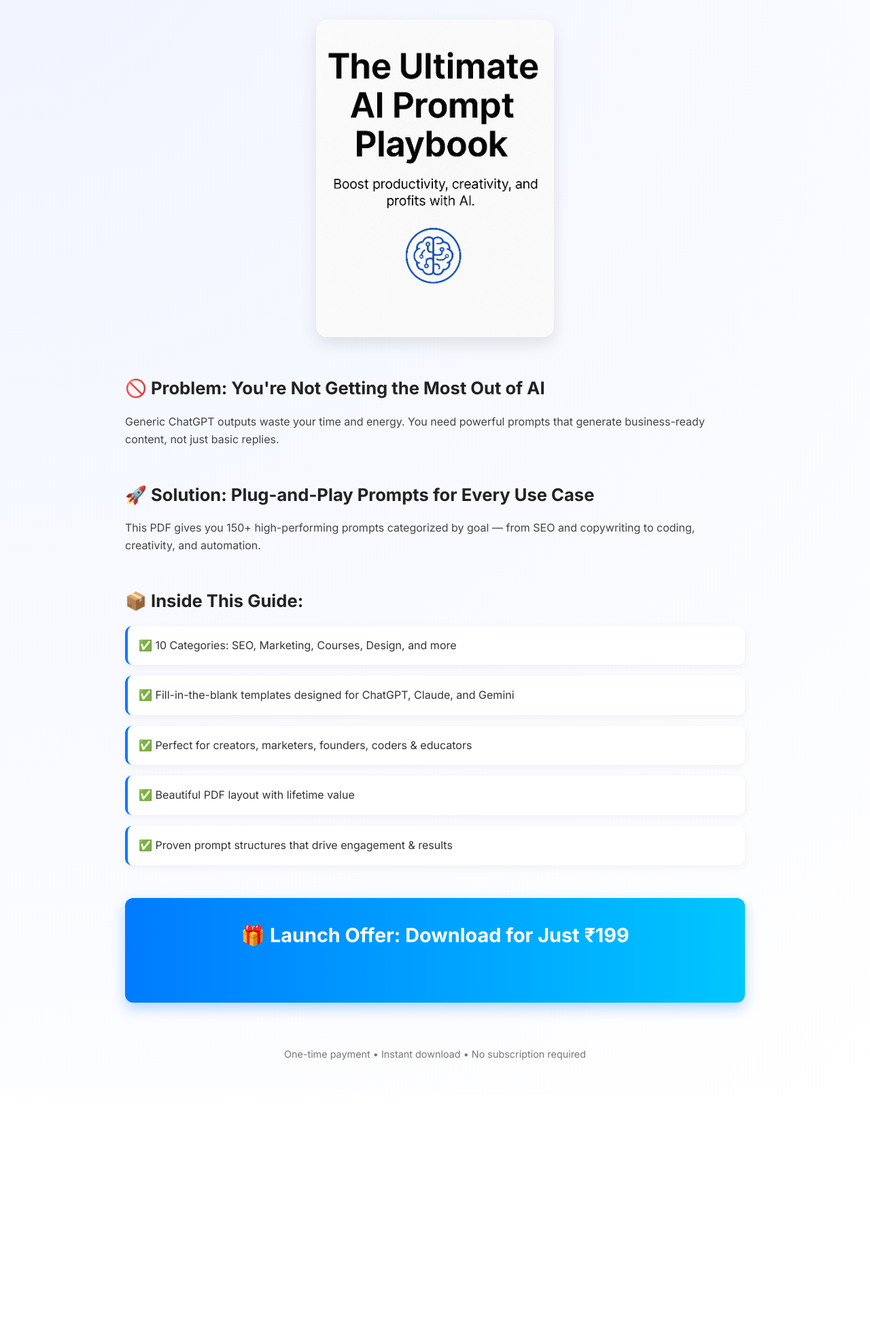
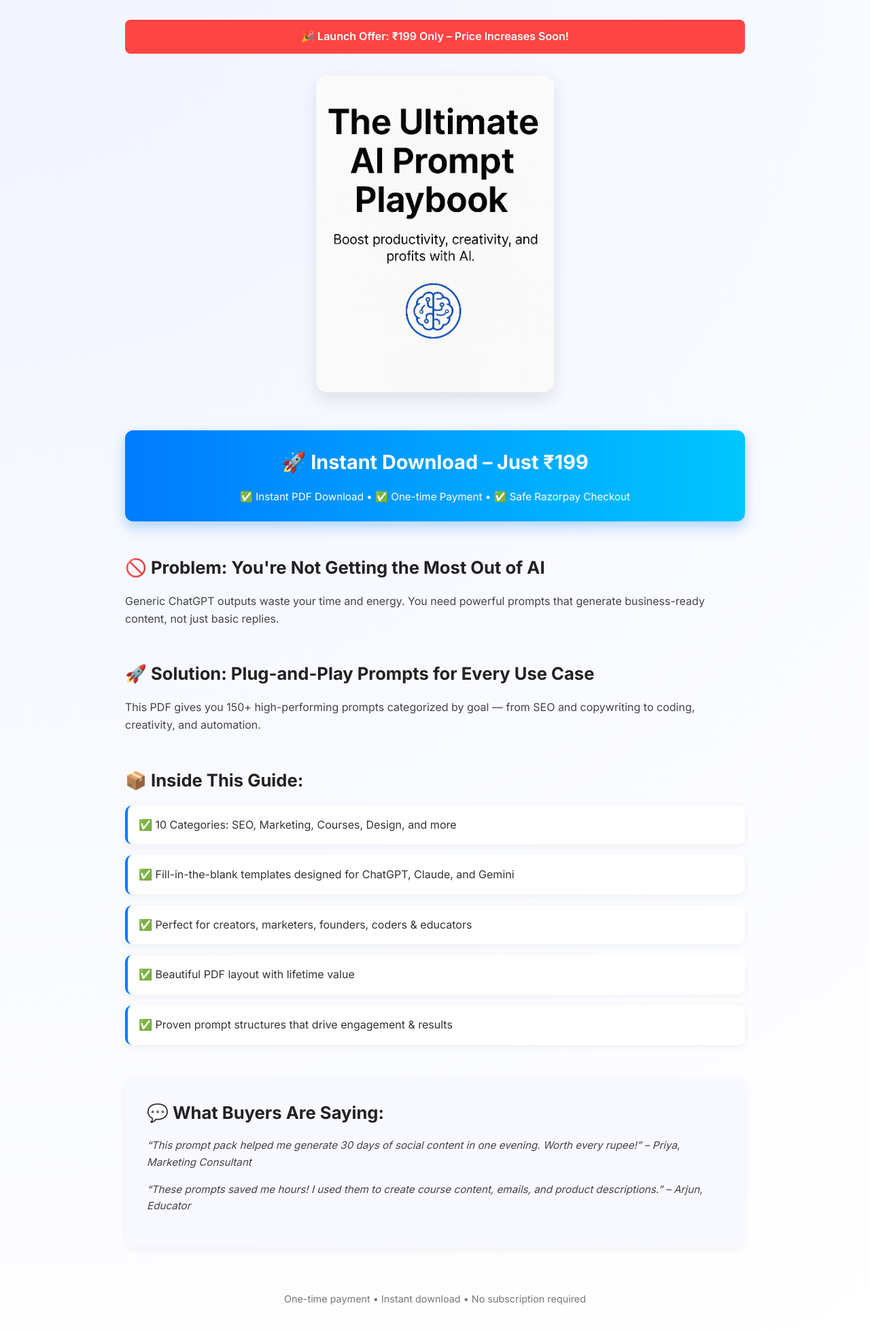
Before and after one commit to uthay2025/landing-Page, a plain HTML site: page index.html in a window 1280 px wide. Shown: the part 164-2122 px from the top of the page at 68% size. Before the commit the page ends 1774 px from the top, so only its background shows below. Drawn offline with Linux system fonts and the light colour scheme.

Commit message:
Add files via upload

```diff
--- a/index.html
+++ b/index.html
@@ -11,16 +11,11 @@
   <link rel="preconnect" href="https://fonts.gstatic.com" crossorigin>
   <link href="https://fonts.googleapis.com/css2?family=Inter:wght@400;600;700&display=swap" rel="stylesheet">
   <style>
-    * {
-      box-sizing: border-box;
-      margin: 0;
-      padding: 0;
-    }
+    * { box-sizing: border-box; margin: 0; padding: 0; }
     body {
       font-family: 'Inter', sans-serif;
       background: radial-gradient(circle at top left, #f0f4ff, #ffffff);
-      color: #333;
-      line-height: 1.6;
+      color: #333; line-height: 1.6;
       overflow-x: hidden;
     }
     .container {
@@ -55,24 +50,40 @@
       box-shadow: 0 10px 25px rgba(0, 0, 0, 0.1);
       transition: transform 0.3s ease;
     }
-    .hero img:hover {
-      transform: scale(1.02);
+    .hero img:hover { transform: scale(1.02); }
+
+    .urgency {
+      background: #ff4444;
+      color: white;
+      text-align: center;
+      padding: 0.75rem;
+      font-weight: 600;
+      border-radius: 8px;
+      margin-bottom: 1.5rem;
     }
-    section {
-      margin: 3rem 0;
+
+    .quick-cta {
+      text-align: center;
+      margin-top: 2rem;
+      padding: 1.5rem;
+      background: linear-gradient(to right, #007bff, #00c6ff);
+      border-radius: 12px;
+      color: white;
+      box-shadow: 0 8px 20px rgba(0, 123, 255, 0.3);
     }
-    section h2 {
-      font-size: 1.6rem;
-      color: #222;
-      margin-bottom: 1rem;
+    .quick-cta h2 { font-size: 1.8rem; margin-bottom: 1rem; }
+
+    .trust-points {
+      margin-top: 1rem;
+      font-size: 0.95rem;
     }
-    section p {
-      font-size: 1rem;
-      color: #444;
-    }
+
+    section { margin: 3rem 0; }
+    section h2 { font-size: 1.6rem; color: #222; margin-bottom: 1rem; }
+    section p { font-size: 1rem; color: #444; }
+
     .features ul {
-      list-style: none;
-      padding-left: 0;
+      list-style: none; padding-left: 0;
     }
     .features li {
       background: #fff;
@@ -84,28 +95,27 @@
       font-size: 1rem;
       color: #333;
     }
-    .cta {
-      text-align: center;
-      margin-top: 3rem;
+
+    .testimonials {
+      background: #f8f8ff;
       padding: 2rem;
-      background: linear-gradient(to right, #007bff, #00c6ff);
       border-radius: 12px;
-      color: white;
-      box-shadow: 0 8px 20px rgba(0, 123, 255, 0.3);
+      box-shadow: 0 4px 12px rgba(0,0,0,0.05);
     }
-    .cta h2 {
-      font-size: 1.8rem;
-      margin-bottom: 1.2rem;
+    .testimonials h2 { margin-bottom: 1rem; }
+    .testimonials p {
+      font-style: italic;
+      margin-bottom: 1rem;
+      font-size: 0.95rem;
     }
-    .cta form {
-      display: inline-block;
-    }
+
     footer {
       text-align: center;
       font-size: 0.9rem;
       color: #777;
       margin-top: 4rem;
     }
+
     @keyframes fadeIn {
       0% { opacity: 0; transform: translateY(-10px); }
       100% { opacity: 1; transform: translateY(0); }
@@ -114,9 +124,10 @@
       header h1 { font-size: 2rem; }
       header h2 { font-size: 1rem; }
       section h2 { font-size: 1.4rem; }
-      .cta h2 { font-size: 1.5rem; }
+      .quick-cta h2 { font-size: 1.5rem; }
     }
   </style>
+
   <!-- Google tag (gtag.js) -->
   <script async src="https://www.googletagmanager.com/gtag/js?id=G-CKTF076MFN"></script>
   <script>
@@ -125,7 +136,25 @@
     gtag('js', new Date());
     gtag('config', 'G-CKTF076MFN');
   </script>
+
+  <!-- Facebook Pixel -->
+  <script>
+    !function(f,b,e,v,n,t,s)
+    {if(f.fbq)return;n=f.fbq=function(){n.callMethod?
+    n.callMethod.apply(n,arguments):n.queue.push(arguments)};
+    if(!f._fbq)f._fbq=n;n.push=n;n.loaded=!0;n.version='2.0';
+    n.queue=[];t=b.createElement(e);t.async=!0;
+    t.src=v;s=b.getElementsByTagName(e)[0];
+    s.parentNode.insertBefore(t,s)}(window, document,'script',
+    'https://connect.facebook.net/en_US/fbevents.js');
+    fbq('init', 'YOUR_PIXEL_ID'); // Replace with your Pixel ID
+    fbq('track', 'PageView');
+  </script>
+  <noscript><img height="1" width="1" style="display:none"
+    src="https://www.facebook.com/tr?id=YOUR_PIXEL_ID&ev=PageView&noscript=1"
+  /></noscript>
 </head>
+
 <body>
   <div class="container">
     <header>
@@ -133,9 +162,25 @@
       <h2>150+ Expert-Crafted Prompts to 10x Your Creativity, Productivity & Revenue</h2>
     </header>
 
+    <div class="urgency">
+      🎉 Launch Offer: ₹199 Only – Price Increases Soon!
+    </div>
+
     <section class="hero">
       <img src="book.png" alt="AI Power Prompts PDF Cover" />
     </section>
+
+    <div class="quick-cta">
+      <h2>🚀 Instant Download – Just ₹199</h2>
+      <form>
+        <script src="https://checkout.razorpay.com/v1/payment-button.js"
+                data-payment_button_id="pl_QG6fb3M703unTy"
+                async></script>
+      </form>
+      <div class="trust-points">
+        ✅ Instant PDF Download • ✅ One-time Payment • ✅ Safe Razorpay Checkout
+      </div>
+    </div>
 
     <section>
       <h2>🚫 Problem: You're Not Getting the Most Out of AI</h2>
@@ -162,15 +207,11 @@
       </ul>
     </section>
 
-    <div class="cta">
-      <h2>🎁 Launch Offer: Download for Just ₹199</h2>
-      <form>
-        <script src="https://checkout.razorpay.com/v1/payment-button.js"
-                data-payment_button_id="pl_QG6fb3M703unTy"
-                async>
-        </script>
-      </form>
-    </div>
+    <section class="testimonials">
+      <h2>💬 What Buyers Are Saying:</h2>
+      <p>“This prompt pack helped me generate 30 days of social content in one evening. Worth every rupee!” – Priya, Marketing Consultant</p>
+      <p>“These prompts saved me hours! I used them to create course content, emails, and product descriptions.” – Arjun, Educator</p>
+    </section>
 
     <footer>
       <p>One-time payment • Instant download • No subscription required</p>
```
